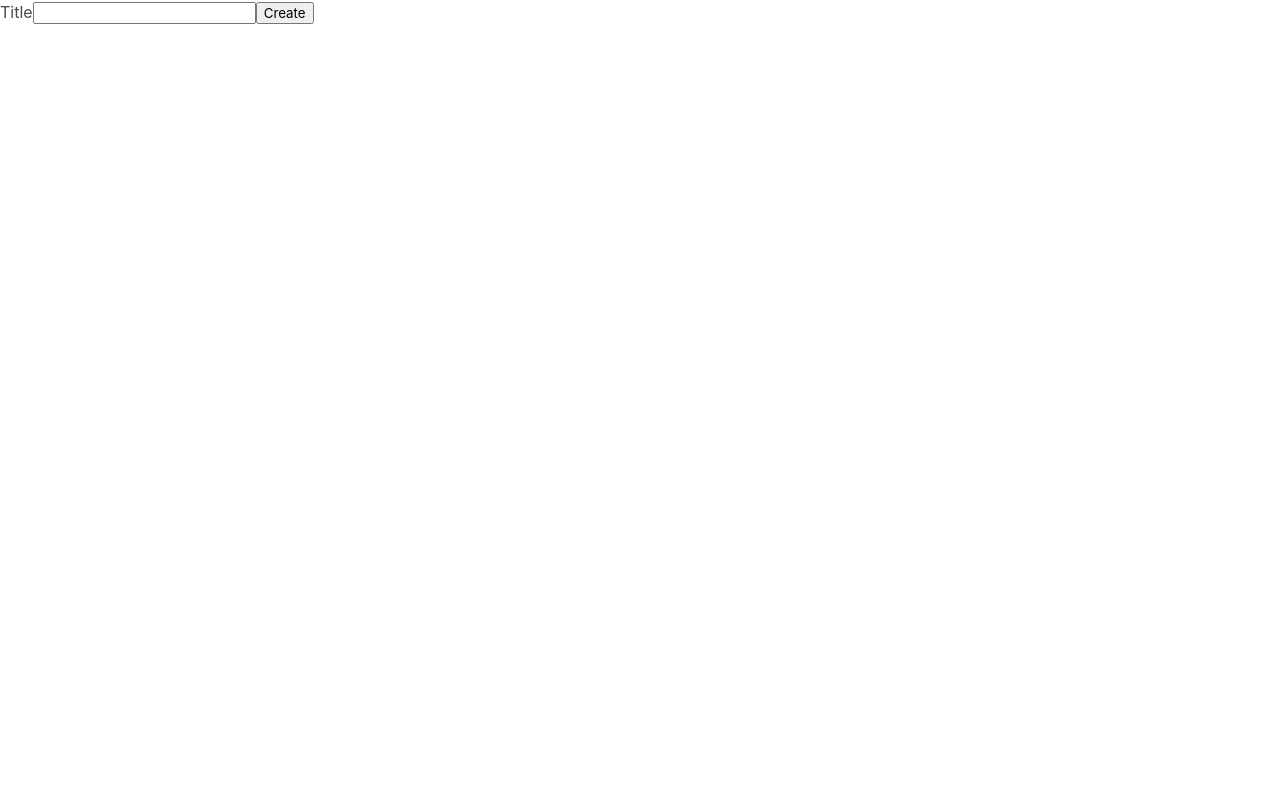
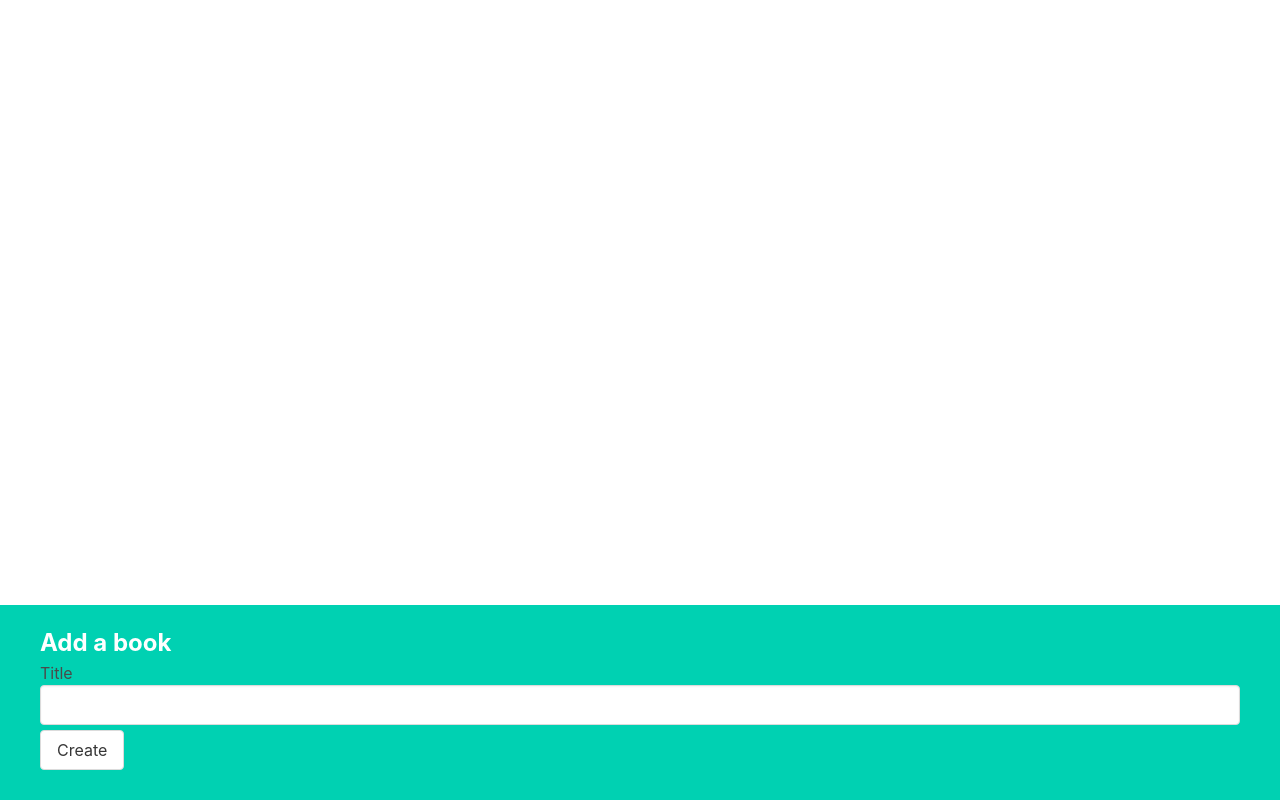
Before and after one commit to waldemarhermann/books, a React (Create React App) app: page / in a window 1280 px wide. Built offline with nearby package versions, Linux system fonts and the light colour scheme.

Commit message:
add some styling

```diff
--- a/src/components/BookCreate.js
+++ b/src/components/BookCreate.js
@@ -5,21 +5,22 @@
 
   const handleChange = (event) => {
     setTitle(event.target.value);
-    handleSubmit(title)
   }
 
   const handleSubmit = (event) => {
     event.preventDefault();
     onCreate(title);
+    setTitle('');
   }
 
 
   return (
-    <div>
-      <form>
+    <div className='book-create'>
+      <h3>Add a book</h3>
+      <form onSubmit={handleSubmit} >
         <label>Title</label>
-        <input value={title} onChange={handleChange}/>
-        <button>Create</button>
+        <input className='input' value={title} onChange={handleChange}/>
+        <button className='button'>Create</button>
       </form>
     </div>
   );
```
